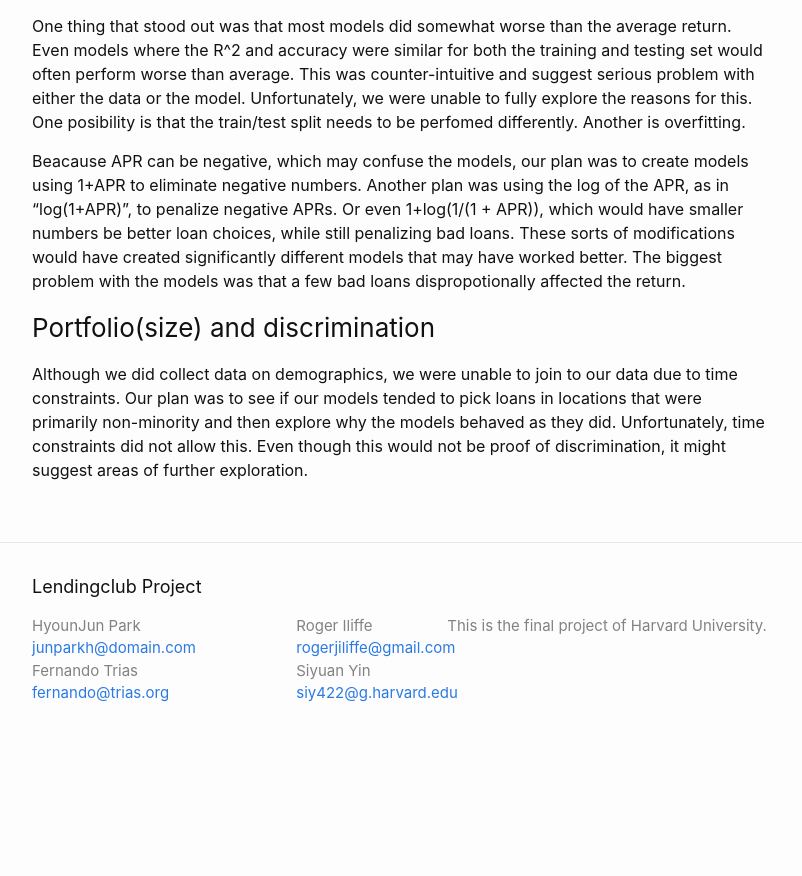
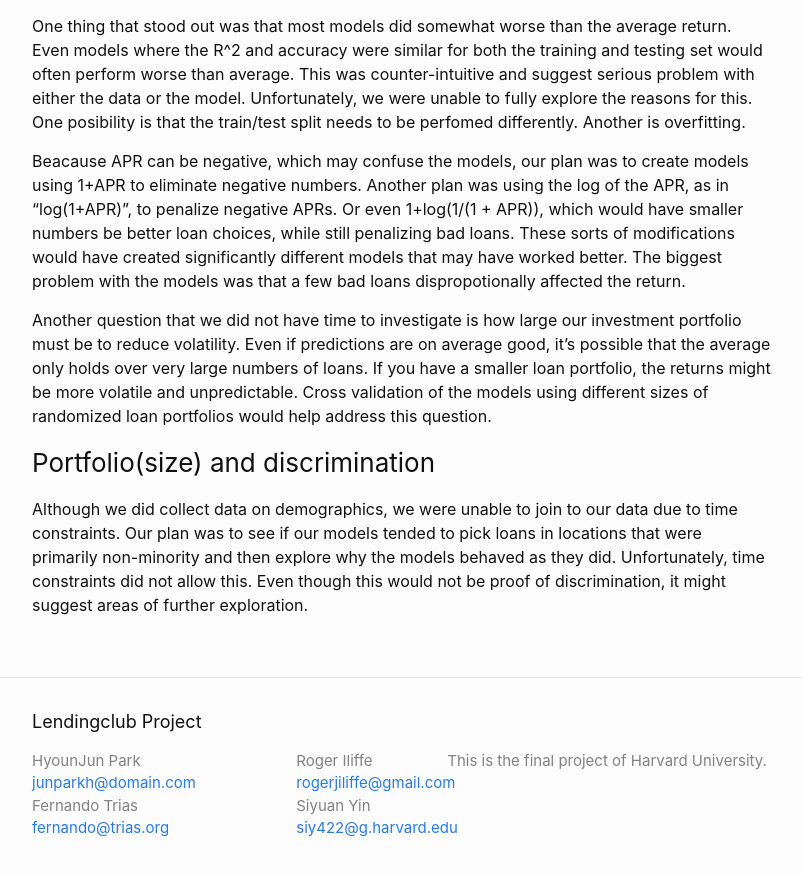
Before and after one commit to junparkh/LendingClub, a Jekyll site: the page built from menu3.md, in a window 1280 px wide and 900 px high, scrolled down 4618 px. Shown: the top 876 px of the window, without its empty margins (238-1040 px from the left). Built offline with Jekyll 4.4.1, drawn with Linux system fonts in a browser that asks for light colours; before the commit the page ends 5383 px from its top, so only the background shows below that.

Commit message:
Add loan portfolio size question

```diff
--- a/menu3.md
+++ b/menu3.md
@@ -110,6 +110,8 @@ One thing that stood out was that most models did somewhat worse than the averag
 
 Beacause APR can be negative, which may confuse the models, our plan was to create models using 1+APR to eliminate negative numbers. Another plan was using the log of the APR, as in "log(1+APR)", to penalize negative APRs. Or even 1+log(1/(1 + APR)), which would have smaller numbers be better loan choices, while still penalizing bad loans. These sorts of modifications would have created significantly different models that may have worked better. The biggest problem with the models was that a few bad loans dispropotionally affected the return.
 
+Another question that we did not have time to investigate is how large our investment portfolio must be to reduce volatility. Even if predictions are on average good, it's possible that the average only holds over very large numbers of loans. If you have a smaller loan portfolio, the returns might be more volatile and unpredictable. Cross validation of the models using different sizes of randomized loan portfolios would help address this question.
+
 ### Portfolio(size) and discrimination
 
 Although we did collect data on demographics, we were unable to join to our data due to time constraints. Our plan was to see if our models tended to pick loans in locations that were primarily non-minority and then explore why the models behaved as they did. Unfortunately, time constraints did not allow this. Even though this would not be proof of discrimination, it might suggest areas of further exploration.
```
